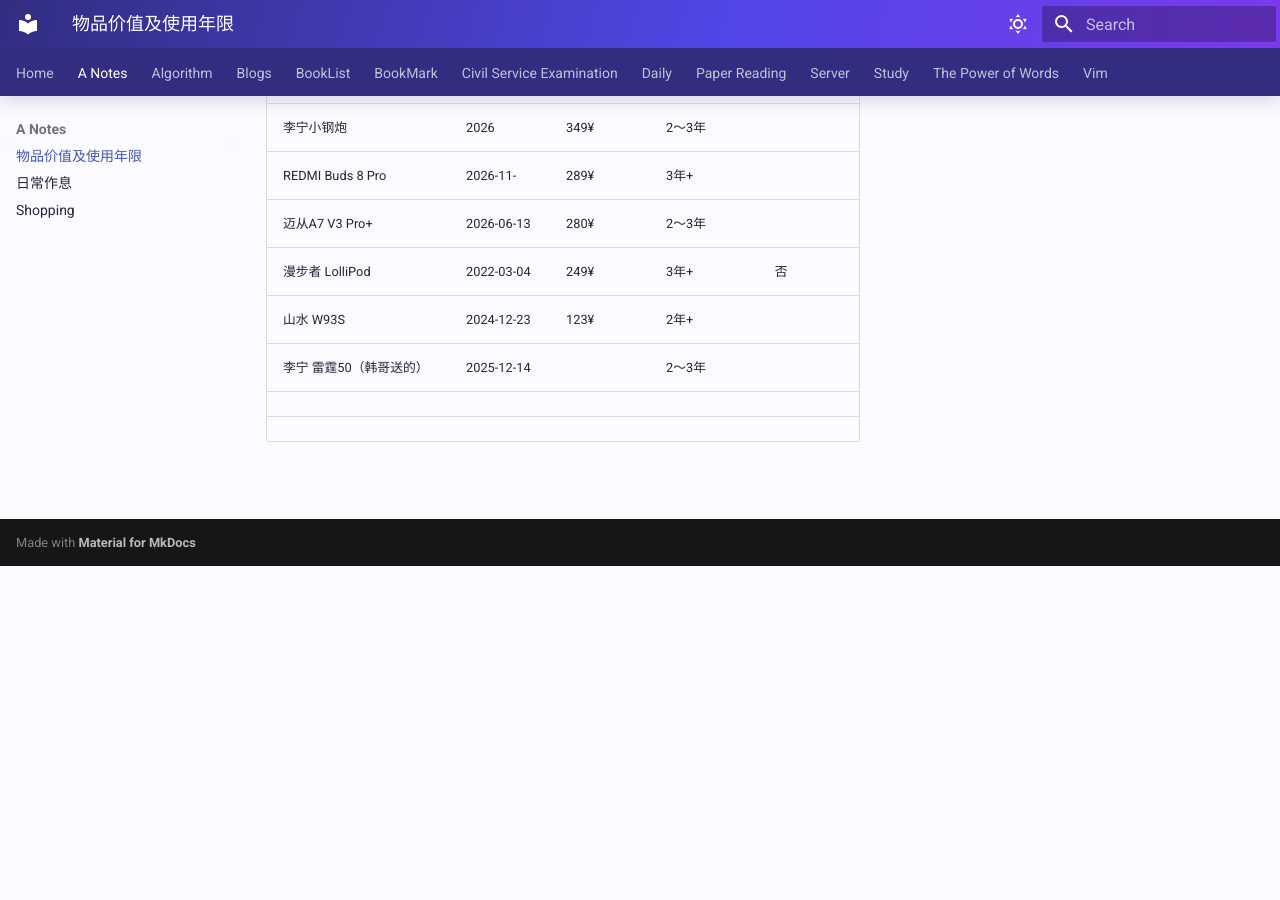
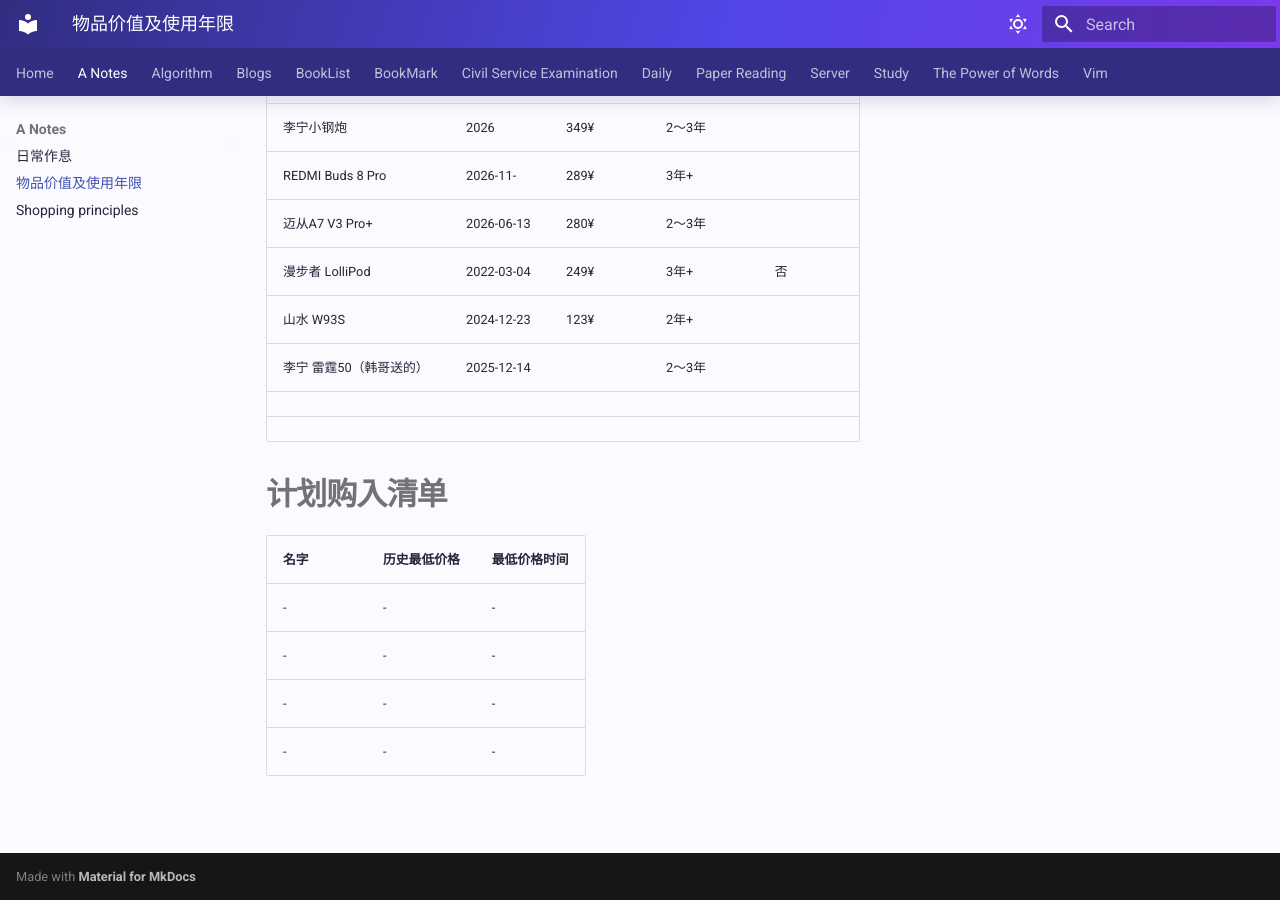
Before and after one commit to WGZ-W/wgz-w.github.io, an MkDocs documentation site: the page built from docs/A-Notes/personal-electronics-inventory.md, in a window 1280 px wide and 900 px high, scrolled down 624 px. Built offline with MkDocs 1.6.1 and Material for MkDocs 9.7.7, drawn with Linux system fonts in a browser that asks for light colours; before the commit the page ends 1190 px from its top, so only the background shows below that.

Commit message:
docs: rename three documentation files

```diff
--- a/docs/A-Notes/object.md
+++ b/docs/A-Notes/personal-electronics-inventory.md
@@ -21,3 +21,12 @@
 |李宁 雷霆50（韩哥送的）|2025-12-14||2～3年|
 |||||
 |||||
+
+
+# 计划购入清单
+|名字|历史最低价格|最低价格时间|
+|-|-|-|
+|-|-|-|
+|-|-|-|
+|-|-|-|
+|-|-|-|
```
Also changed, not shown: docs/A-Notes/daily-routine-log.md (renamed from docs/A-Notes/schedule.md), docs/A-Notes/shopping-principles.md (renamed from docs/A-Notes/shopping.md).
